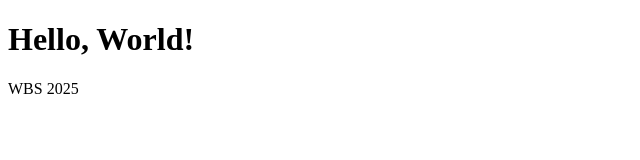
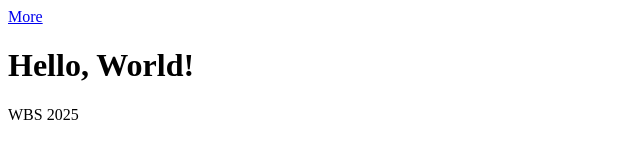
Before and after one commit to Dominik-Lange94/Git-exercise, a plain HTML site: page index.html in a window 1280 px wide. Shown: the whole page, without its empty margins (0-640 px from the left). Drawn offline with Linux system fonts and the light colour scheme.

Commit message:
added header

```diff
--- a/index.html
+++ b/index.html
@@ -6,9 +6,10 @@
     <title>Document</title>
   </head>
   <body>
+    <header>
+      <a class="logo" href="#">More</a>
+    </header>
     <h1>Hello, World!</h1>
-    <footer>
-      WBS 2025
-    </footer>
+    <footer>WBS 2025</footer>
   </body>
 </html>
```
